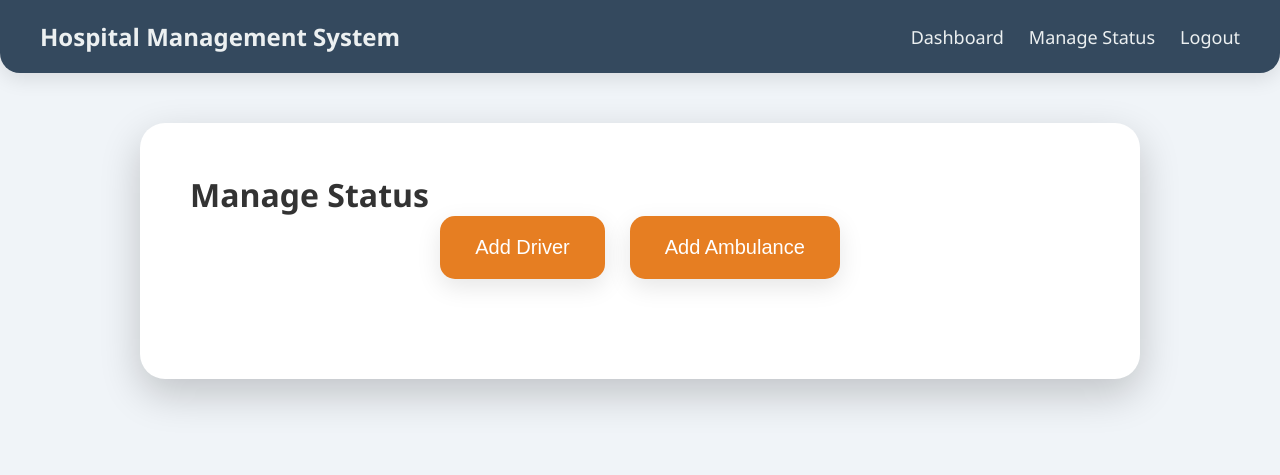
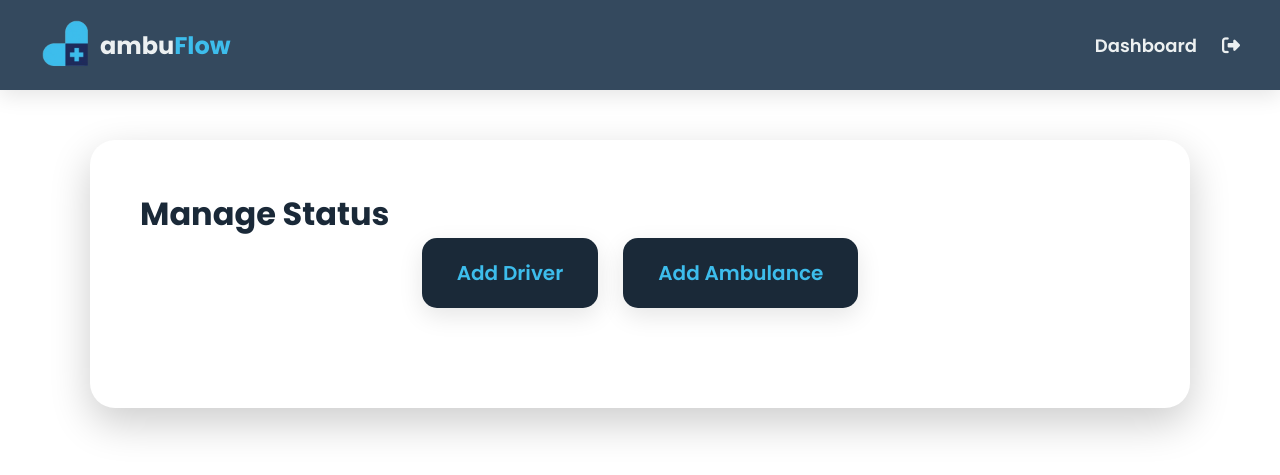
Before and after one commit to mansiruhil13/Bobble-AI, a Jekyll site: the page manage.html, which Jekyll copies as it is, in a window 1280 px wide. Shown: the top 475 px of the page. Built offline with Jekyll 4.4.1, drawn with Linux system fonts in a browser that asks for light colours; nearby versions of some CDN libraries.

Commit message:
Improved manage.html UI #111

```diff
--- a/manage.html
+++ b/manage.html
@@ -5,19 +5,19 @@
     <meta name="viewport" content="width=device-width, initial-scale=1.0">
     <title>Manage Status</title>
     <link rel="stylesheet" href="src/css/manage.css">
-    <link rel="stylesheet" href="src/css/hospital.css"> <!-- Ensures consistent styling -->
     <script src="https://maps.googleapis.com/maps/api/js?key=AIzaSyCKR3agIMLtauzDhz4fCu3heww0BV_81H4" async defer></script>
+    <link rel="stylesheet" href="https://cdnjs.cloudflare.com/ajax/libs/font-awesome/6.6.0/css/all.min.css" integrity="sha512-Kc323vGBEqzTmouAECnVceyQqyqdsSiqLQISBL29aUW4U/M7pSPA/gEUZQqv1cwx4OnYxTxve5UMg5GT6L4JJg==" crossorigin="anonymous" referrerpolicy="no-referrer" />
 </head>
 <body>
     <header>
         <nav class="navbar">
             <div class="navbar-logo">
-                <h2>Hospital Management System</h2>
+                <img src="./images/manageLogo.png"></img>
+                <h2 style="display: flex;">ambu<p style="color: #3DBDEC;">Flow</p></h2>
             </div>
             <ul class="navbar-links">
                 <li><a href="hospital.html">Dashboard</a></li>
-                <li><a href="manage.html">Manage Status</a></li>
-                <li><a href="#">Logout</a></li>
+                <li><a href="#" id="logout"><i class="fa-solid fa-right-from-bracket"></i></a></li>
             </ul>
         </nav>
     </header>
@@ -31,11 +31,10 @@
             </div>
 
             <!-- Manage Driver Section -->
-            <section id="manageDriverSection" class="manage-section hidden">
-                <h2 id="driverFormTitle">Add Driver</h2>
+            <section id="manageDriverSection" class="manage-section">
+                <h2 id="driverFormTitle" style="margin-bottom: 10px;">Add Driver</h2>
                 <form id="driverForm">
-                    <input type="hidden" id="driverIndex" name="driverIndex">
-
+                    <input type="text" id="driverIndex" name="driverIndex" hidden>
                     <div class="form-group">
                         <label for="driverName">Driver Name:</label>
                         <input type="text" id="driverName" name="driverName" required placeholder="Enter driver name">
@@ -68,7 +67,7 @@
 
             <!-- Manage Ambulance Section -->
             <section id="manageAmbulanceSection" class="manage-section hidden">
-                <h2 id="ambulanceFormTitle">Add Ambulance</h2>
+                <h2 id="ambulanceFormTitle" style="margin-bottom: 10px;">Add Ambulance</h2>
                 <form id="ambulanceForm">
                     <input type="hidden" id="ambulanceIndex" name="ambulanceIndex">
 
@@ -88,7 +87,7 @@
 
                     <div class="form-group">
                         <label for="ambulanceLocation">Location:</label>
-                        <input type="text" id="ambulanceLocation" name="ambulanceLocation" placeholder="e.g., Location ABC" required>
+                        <input type="text" id="ambulanceLocation" name="ambulanceLocation" placeholder="e.g. Location ABC" required>
                     </div>
                     <p class="button-container">
                         <button type="submit" class="submit-btn save">Save Ambulance</button>
--- a/src/css/manage.css
+++ b/src/css/manage.css
@@ -1,4 +1,15 @@
+@import url('https://fonts.googleapis.com/css2?family=Poppins:ital,wght@0,100;0,200;0,300;0,400;0,500;0,600;0,700;0,800;0,900;1,100;1,200;1,300;1,400;1,500;1,600;1,700;1,800;1,900&display=swap');
+
 /* Manage Container */
+*{
+    margin: 0;
+    padding: 0;
+}
+
+body{
+    font-family: 'Poppins', sans-serif;
+}
+
 .manage-container {
     background-color: #ffffff;
     padding: 50px;
@@ -8,6 +19,7 @@
     width: 95%;
     margin: 50px auto;
     flex: 1;
+    color: #1a2938;
 }
 
 /* Manage Options Buttons */
@@ -19,8 +31,10 @@
 }
 
 .manage-btn {
-    background-color: #e67e22;
-    color: white;
+    background-color: #1a2938;
+    color: #3DBDEC;
+    font-weight: 600;
+    font-family: 'Poppins', sans-serif;
     padding: 20px 35px;
     border: none;
     border-radius: 15px;
@@ -31,9 +45,10 @@
 }
 
 .manage-btn:hover {
-    background-color: #d35400;
+    background-color: #92c4d6;
+    box-shadow: 0 8px 25px rgba(0, 0, 0, 0.1);
+    color: #1a2938;
     transform: scale(1.05);
-    box-shadow: 0 10px 30px rgba(0, 0, 0, 0.15);
 }
 
 /* Manage Sections Enhancements */
@@ -73,25 +88,32 @@
 input[type="text"],
 input[type="tel"],
 select {
-    padding: 15px 20px;
-    margin-bottom: 10px;
+    padding: 10px;
+    margin-top: 5px;
     border: 1px solid #bdc3c7;
-    border-radius: 10px;
-    font-size: 18px;
+    border-radius: 7px;
+    font-family: 'Poppins', sans-serif;
+    font-size: 16px;
     transition: border-color 0.3s ease, box-shadow 0.3s ease;
+    outline: none;
+    border: 1px solid transparent;
+    margin-left: 10px;
 }
 
 input[type="text"]:focus,
 input[type="tel"]:focus,
 select:focus {
-    border-color: #e67e22;
+    border-color: #1a2938;
     outline: none;
-    box-shadow: 0 0 10px rgba(231, 76, 60, 0.5);
+    border: 1px solid transparent;
+    box-shadow: 0 0 10px rgba(52, 73, 94, 0.5);
 }
+
 
 /* Enhanced Submit Button */
 .submit-btn {
-    background-color: #3498db;
+    background-color: #374249;
+    font-family: 'Poppins', sans-serif;
     color: white;
     padding: 18px 35px;
     border: none;
@@ -173,8 +195,18 @@
     display: flex;
     justify-content: space-between;
     align-items: center;
-    border-radius: 0 0 20px 20px;
     box-shadow: 0 6px 20px rgba(0, 0, 0, 0.1);
+}
+
+.navbar img{
+    height: 50px;
+    margin-right: 10px;
+}
+
+.navbar-logo{
+    display: flex;
+    justify-content: center;
+    align-items: center;
 }
 
 .navbar-logo h2 {
@@ -187,17 +219,26 @@
     list-style: none;
     display: flex;
     gap: 25px;
+    font-weight: 400;
+}
+
+.navbar-links li{
+    font-weight: 400;
 }
 
 .navbar-links a {
     color: #ecf0f1;
     text-decoration: none;
+    font-weight: 600;
     font-size: 18px;
     transition: color 0.3s ease;
 }
 
 .navbar-links a:hover {
-    color: #e67e22;
+    text-decoration: underline;
+    text-underline-offset: 5px;
+    color: #3DBDEC;
+    text-decoration-thickness: 3px;
 }
 
 /* Enhance Dashboard Layout */
```
Also changed, not shown: other parts of manage.html (+14 -0 lines), images/manageLogo.png (added).
